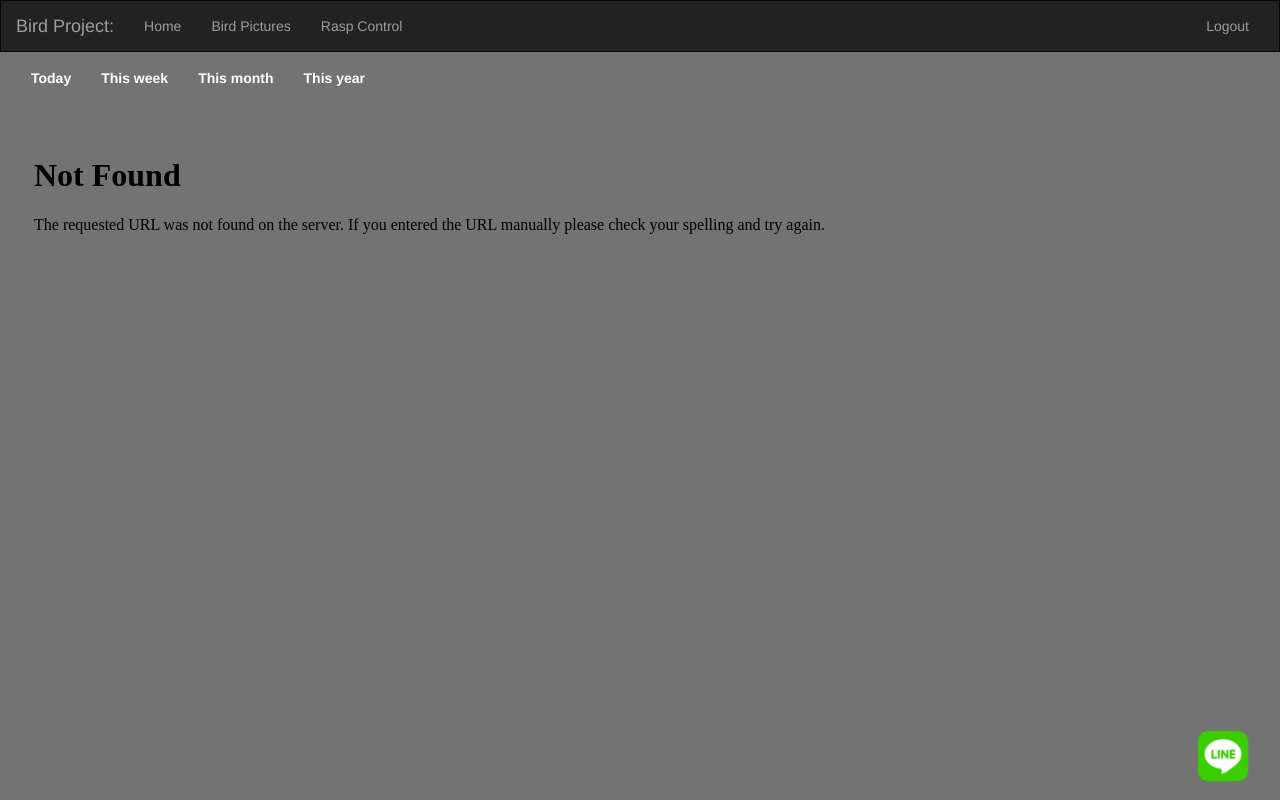
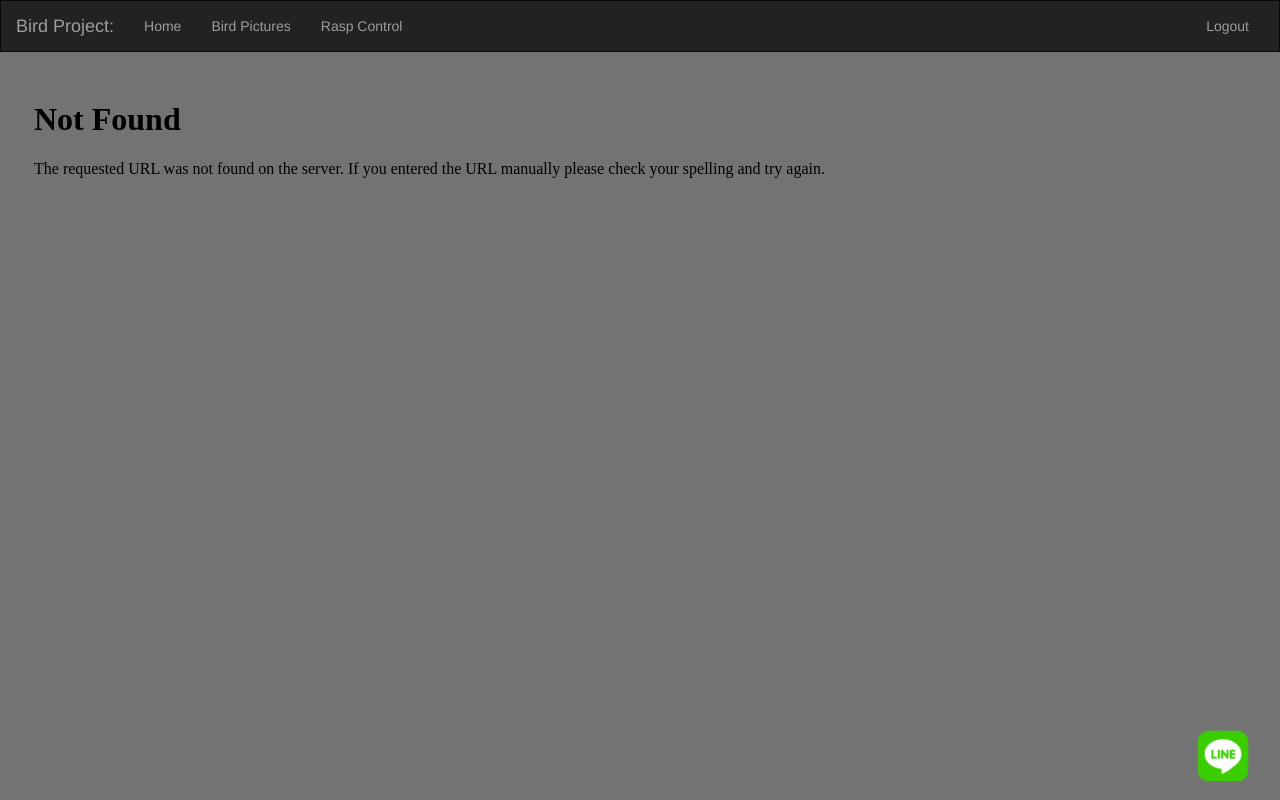
Before and after one commit to acelectic/Project_FreeBird, a Flask app: page / in a window 1280 px wide. Run offline with Flask 2, Linux system fonts and the light colour scheme; a user stored in the database is signed in; some libraries are stand-ins or nearby versions.

Commit message:
update directory

```diff
--- a/app/routes.py
+++ b/app/routes.py
@@ -31,15 +31,8 @@
     # host_ = "http://localhost:5601"
     host_ = 'http://{}:5601'.format(socket.gethostbyname(socket.gethostname()))
 
-    res = host_  +  """/app/kibana#/dashboard/f095b960-8b66-11e9-ae5f-bbba145deeaa?embed=true&_g=(filters%3A!()%2CrefreshInterval%3A(pause%3A!t%2Cvalue%3A2000)%2Ctime%3A(from%3Anow%2Fd%2Cto%3Anow%2Fd))"""
-    if path == "today":
-        res = host_  + """/app/kibana#/dashboard/f095b960-8b66-11e9-ae5f-bbba145deeaa?embed=true&_g=(filters%3A!()%2CrefreshInterval%3A(pause%3A!t%2Cvalue%3A2000)%2Ctime%3A(from%3Anow%2Fd%2Cto%3Anow%2Fd))"""
-    elif path == "thisWeek":
-        res = host_  + """/app/kibana#/dashboard/f095b960-8b66-11e9-ae5f-bbba145deeaa?embed=true&_g=(filters%3A!()%2CrefreshInterval%3A(pause%3A!t%2Cvalue%3A2000)%2Ctime%3A(from%3Anow%2Fw%2Cto%3Anow%2Fw))"""
-    elif path == "thisMonth":
-        res = host_  + """/app/kibana#/dashboard/c1221060-917f-11e9-ba43-3b55f2d261b4?embed=true&_g=(refreshInterval%3A(pause%3A!t%2Cvalue%3A2000)%2Ctime%3A(from%3Anow%2FM%2Cto%3Anow%2FM))"""
-    elif path == "thisYear":
-        res = host_  + """/app/kibana#/dashboard/382dfc50-9180-11e9-ba43-3b55f2d261b4?embed=true&_g=(refreshInterval%3A(pause%3A!t%2Cvalue%3A2000)%2Ctime%3A(from%3Anow%2Fy%2Cto%3Anow%2Fy))"""
+    res = host_  +  """/app/kibana#/dashboard/c1221060-917f-11e9-ba43-3b55f2d261b4?embed=true&_g=()"""
+
     return render_template('index.html', res=res)
 
 
@@ -65,6 +58,7 @@
 
         body = {
             "size": 1000,
+            "_source": [ "timestamp", "orginal_image", "found.bird", "dayofweek_text"],
             "query": {
                 "range": {
                     "timestamp": {
@@ -89,8 +83,10 @@
             try:
                 new_time = datetime.strptime(i['_source']['timestamp'], '%Y-%m-%dT%H:%M:%S')
             except:
-
-                new_time = datetime.strptime(i['_source']['timestamp'], '%Y-%m-%dT%H:%M:%S+07:00')
+                try:
+                    new_time = datetime.strptime(i['_source']['timestamp'], '%Y-%m-%dT%H:%M:%S+07:00')
+                except:
+                    new_time = datetime.strptime(i['_source']['timestamp'], '%Y-%m-%dT%H:%M:%S.%f+07:00')
 
             from_zone = tz.gettz('UTC')
             to_zone = tz.gettz('Asia/Bangkok')
@@ -117,6 +113,7 @@
     global es_index, old
     # print(path)
     body = {
+        "_source": ["orginal_image","original_image"],
         "query": {
             "match": {
                 "_id": {
@@ -126,7 +123,10 @@
         }
     }
     res = es.search(index=es_index, doc_type='_doc', body=body, scroll='1m')['hits']['hits']
-    aa = str.encode(res[0]['_source']['orginal_image'])
+    try:
+        aa = str.encode(res[0]['_source']['orginal_image'])
+    except:
+        aa = str.encode(res[0]['_source']['original_image'])
     aa = aa[2:-1]
     # print(type(aa))
     # print()
--- a/app/static/index_style.css
+++ b/app/static/index_style.css
@@ -6,8 +6,8 @@
     position:absolute;
     left: 2%;
     width: 96%;
-    top: 17%;
-    height: 82%;
+    top: 10%;
+    height: 89%;
 }
 
 body {
--- a/app/templates/index.html
+++ b/app/templates/index.html
@@ -6,16 +6,17 @@
 {% endblock %}
 
 {% block content %}
-<div class="navbar" role="navigation">
-    <div class="container-fluid">
-        <ul class="nav navbar-nav filters">
-            <li class="liHover"><a href="/index/today">Today</a></li>
-            <li class="liHover"><a href="/index/thisWeek">This week</a></li>
-            <li class="liHover"><a href="/index/thisMonth">This month</a></li>
-            <li class="liHover"><a href="/index/thisYear">This year</a></li>
-        </ul>
-    </div>
-</div>
+<!--<div class="navbar" role="navigation">-->
+<!--    <div class="container-fluid">-->
+<!--        <ul class="nav navbar-nav filters">-->
+<!--            <li class="liHover"><a href="/index/today">Today</a></li>-->
+<!--            <li class="liHover"><a href="/index/thisWeek">This week</a></li>-->
+<!--            <li class="liHover"><a href="/index/thisMonth">This month</a></li>-->
+<!--            <li class="liHover"><a href="/index/thisYear">This year</a></li>-->
+<!--            <li class="liHover"><a href="/index/timePicker">Time picker</a></li>-->
+<!--        </ul>-->
+<!--    </div>-->
+<!--</div>-->
 
 <div class="iframe"><iframe id="iframe1" src="{{ res }}" frameborder="0"></iframe></div>
 
```
Also changed, not shown: app/static/temp_image.jpg.
